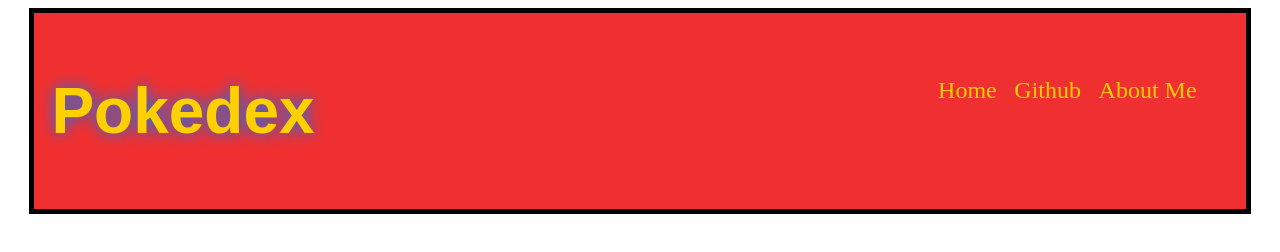
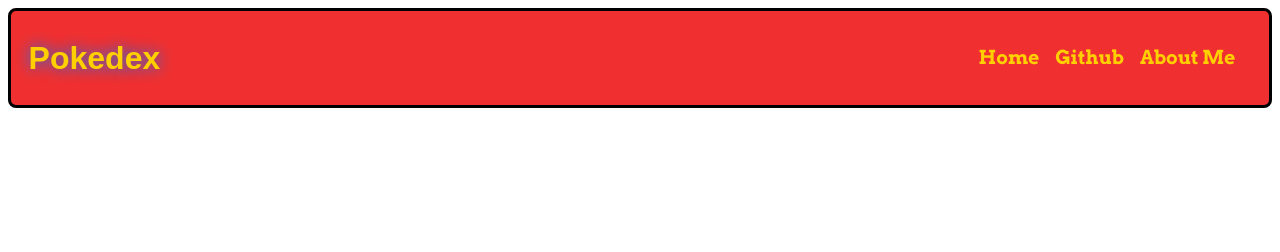
Before and after one commit to Trinita21/Pokedex, a plain HTML site: page index.html in a window 1280 px wide. Drawn offline with Linux system fonts and the light colour scheme; no server answers; a web font is replaced by a local one.

Commit message:
Styling changes and links added

```diff
--- a/app.js
+++ b/app.js
@@ -14,6 +14,10 @@ function printData(pokemon) {
   const cardName = document.createElement("p");
   cardName.innerText = "Name:" + " " + pokemon.name;
   cardDetails.appendChild(cardName);
+
+  const pokeCardId = document.createElement("p");
+  pokeCardId.innerText = "ID:" + " " + pokemon.id;
+  cardDetails.appendChild(pokeCardId);
 
   const height = document.createElement("p");
   height.innerText = "Height:" + " " + pokemon.height;
--- a/index.html
+++ b/index.html
@@ -12,9 +12,13 @@
       <nav class="navbar">
         <h1 class="nav-title">Pokedex</h1>
         <ul class="list">
-          <li class="list-items">Home</li>
-          <li class="list-items">Github</li>
-          <li class="list-items">About Me</li>
+          <li class="list-items"><a href="#">Home</a></li>
+          <li class="list-items">
+            <a href="https://github.com/Trinita21/Pokedex">Github</a>
+          </li>
+          <li class="list-items">
+            <a href="https://trinita21.github.io/">About Me</a>
+          </li>
         </ul>
       </nav>
     </div>
--- a/style.css
+++ b/style.css
@@ -1,20 +1,25 @@
 @import url("http://fonts.cdnfonts.com/css/pokemon-solid");
+@import url("https://fonts.googleapis.com/css2?family=Arvo:wght@400;700&family=Poppins:wght@200&family=Share+Tech+Mono&display=swap");
+
 body {
   background-color: white;
+  font-family: "Arvo", serif;
   /* background-color: burlywood; */
   /* font-family: "Pokemon Solid", sans-serif; */
 }
 .navbar {
   display: flex;
+  align-items: center;
   justify-content: space-between;
-  margin: 0.5rem 1.3rem;
-  padding: 0.5rem 1.1rem;
-  border: 5px solid;
+  /* margin: 0.5rem 1.3rem; */
+  padding: 0rem 1.1rem;
+  border: 3px solid;
+  border-radius: 0.5rem;
   background-color: #f03030;
   /* flex-direction: row; */
 }
 .nav-title {
-  font-size: 4rem;
+  font-size: 2rem;
   font-family: "Pokemon Solid", sans-serif;
   /* color: rgb(255, 208, 0); */
   /* color: white; */
@@ -25,14 +30,24 @@ body {
 }
 .list {
   display: flex;
-  padding: 2rem;
-  gap: 1.1rem;
+  padding: 1rem;
+  gap: 1rem;
+  font-weight: bold;
   justify-content: flex-end;
-  font-size: 1.5rem;
+  font-size: 1.2rem;
   color: rgb(255, 208, 0);
+  /*  */
   /* color: white; */
   /* margin: 1.2rem; */
   /* border: 1px solid; */
+}
+.list-items a {
+  text-decoration: none;
+  color: rgb(255, 208, 0) !important;
+}
+a:visited {
+  /* text-decoration: none; */
+  color: rgb(255, 208, 0) !important;
 }
 
 ul {
@@ -42,7 +57,7 @@ ul {
 
 .card-element {
   width: 300px;
-  border: 1px solid;
+  border: 2px solid;
   border-radius: 0.5rem;
   margin: 1rem;
   padding: 1rem;
@@ -58,7 +73,7 @@ ul {
 .card-element img {
   width: 150px;
   height: 150px;
-  border: 1px solid;
+  border: 2px solid;
   border-radius: 50%;
   margin: 0.5rem;
   background-color: white;
@@ -66,12 +81,13 @@ ul {
   /* text-align: center; */
 }
 .card-details {
-  border: 1px solid;
+  border: 2px solid;
   padding: 1rem;
   border-radius: 0.5rem;
   background-color: white;
   width: 250px;
   min-height: 200px;
+  font-size: 0.9rem;
   /* display: flex; */
   /* flex-direction: column; */
   /* justify-items: stretch; */
```
